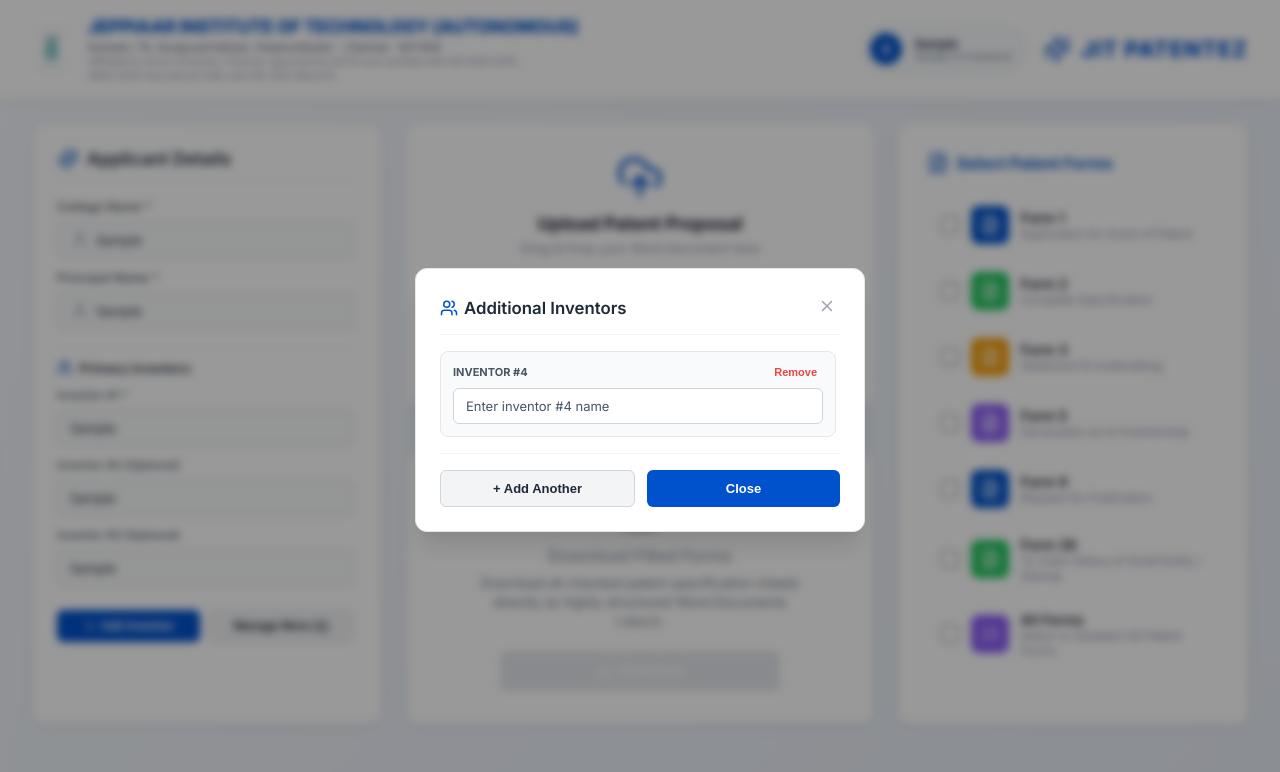
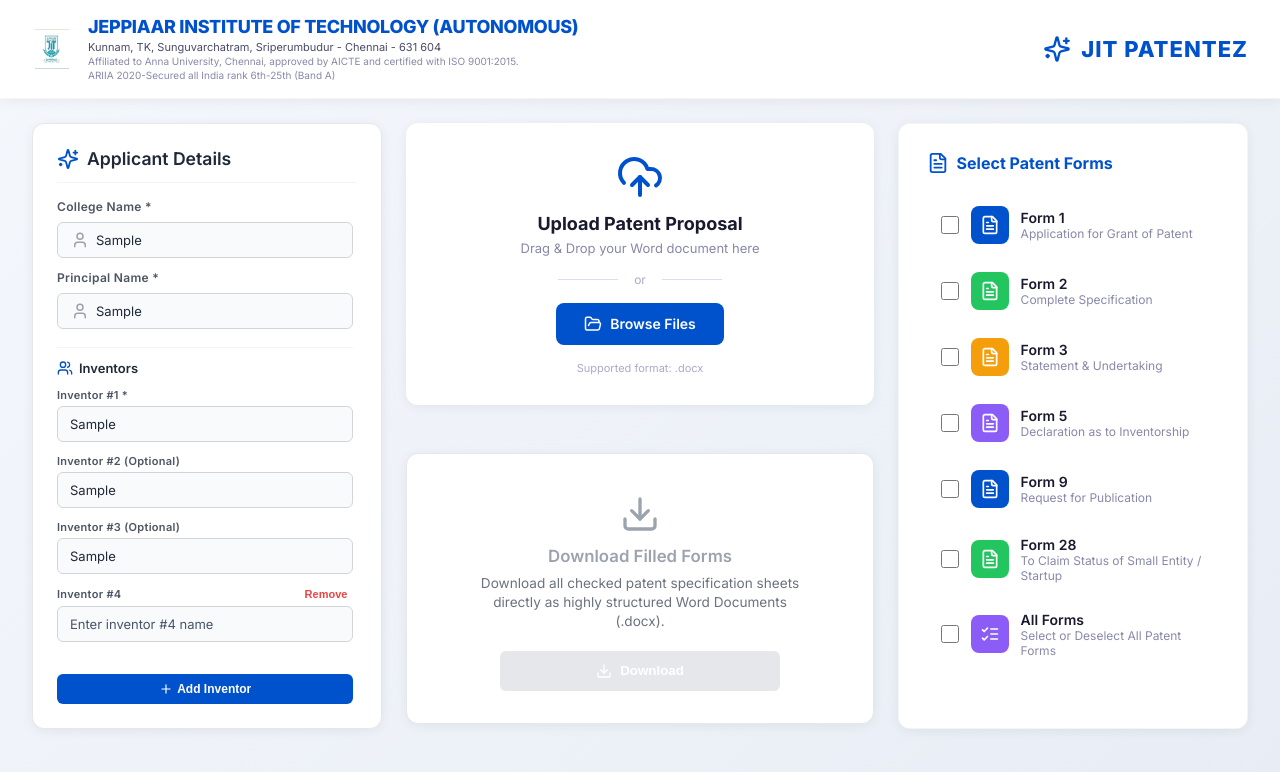
Before and after one commit to deepakviper/JIT-PATENT-FORM-PROJECT-, a React (Vite) app in the folder patentform-main (1)/patentform-main/Patentform/frontend/: page / in a window 1280 px wide. Both pictures are taken after typing "Sample", "Sample", "Sample", "Sample", "Sample" into the empty fields and a click on the button "Add Inventor". Shown: the top 772 px of the page. Built offline with nearby package versions, Linux system fonts and the light colour scheme.

Commit message:
Update heading to Inventors, render extra slots inline inside scrollable card, and remove header user badge toggle-switch lookalike

```diff
--- a/patentform-main (1)/patentform-main/Patentform/frontend/src/components/AdditionalDetailsCard.jsx
+++ b/patentform-main (1)/patentform-main/Patentform/frontend/src/components/AdditionalDetailsCard.jsx
@@ -1,14 +1,14 @@
 import React, { useState, useEffect, useRef } from 'react';
-import { User, Mail, Users, Sparkles, X, Plus } from 'lucide-react';
+import { User, Users, Sparkles, Plus } from 'lucide-react';
 
 function AdditionalDetailsCard({ previewData, onChange, user, onUserUpdate }) {
   const [name, setName] = useState('');
   const [email, setEmail] = useState('');
   const [coApplicants, setCoApplicants] = useState([]);
-  const [isModalOpen, setIsModalOpen] = useState(false);
 
   // Use a ref to track whether the update was self-triggered to prevent re-render lag
   const isSelfTriggeredRef = useRef(false);
+  const listEndRef = useRef(null);
 
   // Initialize and synchronize state when user changes
   useEffect(() => {
@@ -98,7 +98,11 @@
     const newCoApplicants = [...coApplicants, { name: '' }];
     setCoApplicants(newCoApplicants);
     syncChanges(name, email, newCoApplicants);
-    setIsModalOpen(true); // Open modal when a new additional inventor is added
+
+    // Smoothly scroll down so the user sees the newly added inventor
+    setTimeout(() => {
+      listEndRef.current?.scrollIntoView({ behavior: 'smooth', block: 'nearest' });
+    }, 100);
   };
 
   const handleRemoveMember = (index) => {
@@ -190,7 +194,7 @@
           </div>
         </div>
 
-        {/* Primary Inventors Header */}
+        {/* Inventors Header */}
         <div style={{
           marginTop: '6px',
           borderTop: '1px solid #F3F4F6',
@@ -200,17 +204,49 @@
           alignItems: 'center'
         }}>
           <span style={{ fontSize: '13px', fontWeight: '600', color: '#1F2937', display: 'flex', alignItems: 'center', gap: '6px' }}>
-            <Users size={16} style={{ color: '#0052cc' }} /> Primary Inventors
+            <Users size={16} style={{ color: '#0052cc' }} /> Inventors
           </span>
         </div>
 
-        {/* List of First 3 Inventors */}
+        {/* List of Inventors */}
         <div style={{ display: 'flex', flexDirection: 'column', gap: '12px' }}>
-          {coApplicants.slice(0, 3).map((member, index) => (
-            <div key={index} className="form-group">
+          {coApplicants.map((member, index) => {
+            const isAdditional = index >= 3;
+            return (
+              <div
+                key={index}
+                className="form-group"
+                style={{
+                  animation: isAdditional ? 'slideUp 0.25s cubic-bezier(0.16, 1, 0.3, 1)' : 'none',
+                  display: 'flex',
+                  flexDirection: 'column',
+                  gap: '4px'
+                }}
+              >
+                <div style={{ display: 'flex', justifyContent: 'space-between', alignItems: 'center' }}>
                   <label className="form-label" htmlFor={`member-name-${index}`} style={{ fontSize: '11px', color: '#4B5563', fontWeight: '600' }}>
-                Inventor #{index + 1} {index === 0 ? '*' : '(Optional)'}
+                    Inventor #{index + 1} {index === 0 ? '*' : isAdditional ? '' : '(Optional)'}
                   </label>
+                  {isAdditional && (
+                    <button
+                      type="button"
+                      onClick={() => handleRemoveMember(index)}
+                      style={{
+                        background: 'transparent',
+                        color: '#EF4444',
+                        border: 'none',
+                        fontSize: '11px',
+                        fontWeight: '600',
+                        cursor: 'pointer',
+                        padding: '2px 6px',
+                        borderRadius: '4px',
+                        transition: 'background 0.2s'
+                      }}
+                    >
+                      Remove
+                    </button>
+                  )}
+                </div>
                 <input
                   id={`member-name-${index}`}
                   type="text"
@@ -231,17 +267,18 @@
                   required={index === 0}
                 />
               </div>
-          ))}
+            );
+          })}
+          {/* Ref element used for automatic scroll positioning */}
+          <div ref={listEndRef} />
         </div>
 
-        {/* Manage/Add buttons */}
-        <div style={{ display: 'flex', gap: '8px', marginTop: '12px' }}>
+        {/* Add button */}
         {coApplicants.length < 8 && (
           <button
             type="button"
             onClick={handleAddMember}
             style={{
-                flex: 1,
               background: '#0052cc',
               color: '#FFF',
               border: 'none',
@@ -254,182 +291,14 @@
               alignItems: 'center',
               justifyContent: 'center',
               gap: '4px',
-                transition: 'background 0.2s'
+              transition: 'background 0.2s',
+              marginTop: '8px'
             }}
           >
             <Plus size={14} /> Add Inventor
           </button>
         )}
-          {coApplicants.length > 3 && (
-            <button
-              type="button"
-              onClick={() => setIsModalOpen(true)}
-              style={{
-                flex: 1,
-                background: '#F3F4F6',
-                color: '#1F2937',
-                border: '1px solid #D1D5DB',
-                padding: '8px 12px',
-                borderRadius: '6px',
-                fontSize: '12px',
-                fontWeight: '600',
-                cursor: 'pointer',
-                display: 'flex',
-                alignItems: 'center',
-                justifyContent: 'center',
-                gap: '4px',
-                transition: 'background 0.2s'
-              }}
-            >
-              Manage More ({coApplicants.length - 3})
-            </button>
-          )}
       </div>
-      </div>
-
-      {/* Additional Inventors Modal */}
-      {isModalOpen && (
-        <div style={{
-          position: 'fixed',
-          top: 0,
-          left: 0,
-          width: '100%',
-          height: '100%',
-          backgroundColor: 'rgba(0, 0, 0, 0.4)',
-          backdropFilter: 'blur(4px)',
-          display: 'flex',
-          justifyContent: 'center',
-          alignItems: 'center',
-          zIndex: 9999,
-          animation: 'fadeIn 0.2s ease'
-        }}>
-          <div style={{
-            background: '#FFF',
-            borderRadius: '12px',
-            width: '450px',
-            maxWidth: '90%',
-            boxShadow: '0 20px 25px -5px rgba(0, 0, 0, 0.1), 0 10px 10px -5px rgba(0, 0, 0, 0.04)',
-            padding: '24px',
-            display: 'flex',
-            flexDirection: 'column',
-            gap: '16px',
-            border: '1px solid #E5E7EB',
-            animation: 'slideUp 0.25s cubic-bezier(0.16, 1, 0.3, 1)'
-          }}>
-            <div style={{ display: 'flex', justifyContent: 'space-between', alignItems: 'center', borderBottom: '1px solid #F3F4F6', paddingBottom: '12px' }}>
-              <span style={{ fontWeight: '600', fontSize: '1.05rem', color: '#1F2937', display: 'flex', alignItems: 'center', gap: '6px' }}>
-                <Users size={18} style={{ color: '#0052cc' }} /> Additional Inventors
-              </span>
-              <button
-                type="button"
-                onClick={() => setIsModalOpen(false)}
-                style={{ background: 'transparent', border: 'none', cursor: 'pointer', color: '#9CA3AF', padding: '4px', borderRadius: '50%' }}
-              >
-                <X size={18} />
-              </button>
-            </div>
-
-            <div style={{ display: 'flex', flexDirection: 'column', gap: '16px', maxHeight: '350px', overflowY: 'auto', paddingRight: '4px' }}>
-              {coApplicants.slice(3).map((member, idx) => {
-                const actualIndex = idx + 3;
-                return (
-                  <div key={actualIndex} style={{
-                    display: 'flex',
-                    flexDirection: 'column',
-                    gap: '8px',
-                    padding: '12px',
-                    backgroundColor: '#F9FAFB',
-                    borderRadius: '8px',
-                    border: '1px solid #E5E7EB'
-                  }}>
-                    <div style={{ display: 'flex', justifyContent: 'space-between', alignItems: 'center' }}>
-                      <span style={{ fontSize: '11px', fontWeight: '700', color: '#4B5563', textTransform: 'uppercase' }}>
-                        Inventor #{actualIndex + 1}
-                      </span>
-                      <button
-                        type="button"
-                        onClick={() => handleRemoveMember(actualIndex)}
-                        style={{
-                          background: 'transparent',
-                          color: '#EF4444',
-                          border: 'none',
-                          fontSize: '11px',
-                          fontWeight: '600',
-                          cursor: 'pointer',
-                          padding: '2px 6px',
-                          borderRadius: '4px',
-                          transition: 'background 0.2s'
-                        }}
-                      >
-                        Remove
-                      </button>
-                    </div>
-                    <input
-                      type="text"
-                      className="login-input"
-                      style={{
-                        background: '#FFF',
-                        border: '1px solid #D1D5DB',
-                        color: '#1F2937',
-                        paddingLeft: '12px',
-                        paddingRight: '12px',
-                        height: '36px',
-                        fontSize: '13px',
-                        borderRadius: '6px'
-                      }}
-                      placeholder={`Enter inventor #${actualIndex + 1} name`}
-                      value={member.name || ''}
-                      onChange={(e) => handleMemberChange(actualIndex, e.target.value)}
-                      required
-                    />
-                  </div>
-                );
-              })}
-            </div>
-
-            <div style={{ display: 'flex', gap: '12px', borderTop: '1px solid #F3F4F6', paddingTop: '16px' }}>
-              {coApplicants.length < 8 && (
-                <button
-                  type="button"
-                  onClick={handleAddMember}
-                  style={{
-                    flex: 1,
-                    background: '#F3F4F6',
-                    color: '#1F2937',
-                    border: '1px solid #D1D5DB',
-                    padding: '10px',
-                    borderRadius: '6px',
-                    fontSize: '13px',
-                    fontWeight: '600',
-                    cursor: 'pointer',
-                    transition: 'background 0.2s'
-                  }}
-                >
-                  + Add Another
-                </button>
-              )}
-              <button
-                type="button"
-                onClick={() => setIsModalOpen(false)}
-                style={{
-                  flex: 1,
-                  background: '#0052cc',
-                  color: '#FFF',
-                  border: 'none',
-                  padding: '10px',
-                  borderRadius: '6px',
-                  fontSize: '13px',
-                  fontWeight: '600',
-                  cursor: 'pointer',
-                  transition: 'background 0.2s'
-                }}
-              >
-                Close
-              </button>
-            </div>
-          </div>
-        </div>
-      )}
     </div>
   );
 }
--- a/patentform-main (1)/patentform-main/Patentform/frontend/src/components/Header.jsx
+++ b/patentform-main (1)/patentform-main/Patentform/frontend/src/components/Header.jsx
@@ -27,19 +27,6 @@
             </div>
         </div>
         <div className="header-right">
-            {user && (
-              <div className="user-badge-container">
-                <div className="user-avatar">
-                  {user.name.charAt(0).toUpperCase()}
-                </div>
-                <div className="user-details">
-                  <span className="user-badge-name">{user.name}</span>
-                  <span className="user-badge-email">
-                    {user.email} {user.extraPersonsCount > 0 ? `(${user.extraPersonsCount} inventor${user.extraPersonsCount > 1 ? 's' : ''})` : ''}
-                  </span>
-                </div>
-              </div>
-            )}
             <Sparkles className="patent-fillers-icon" />
             <span className="patent-fillers-text">JIT PATENTEZ</span>
         </div>
```
Lines whose indentation alone changed are shown as unchanged.
